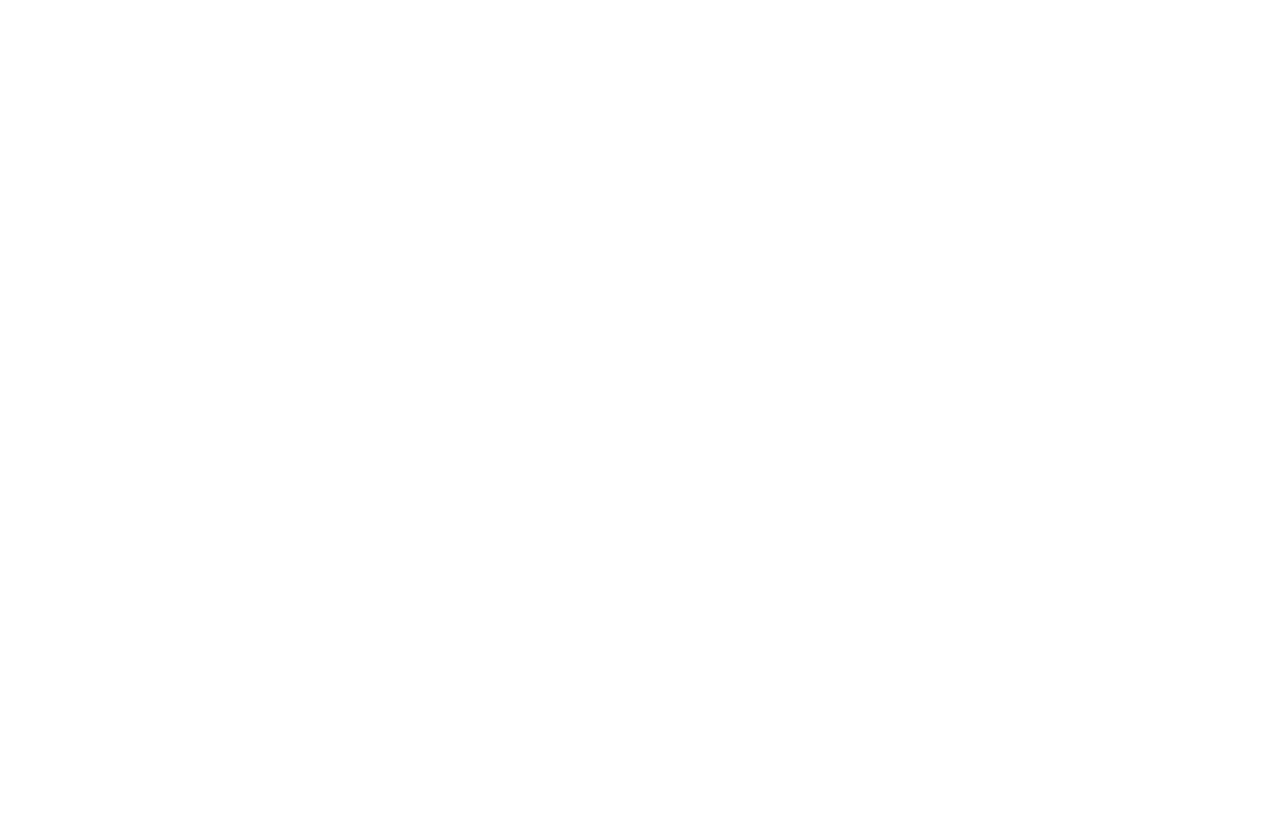
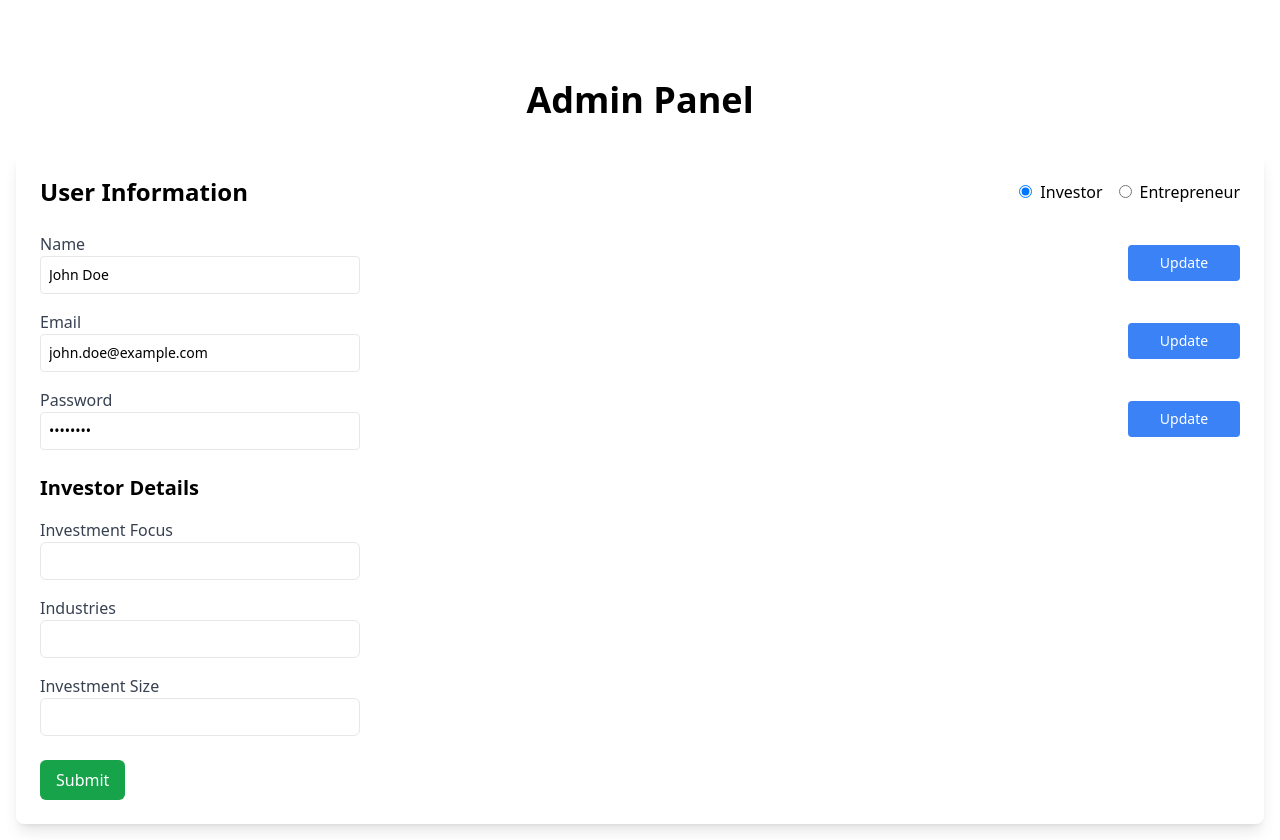
Before and after one commit to huzaifa898/fyp, a React (Create React App) app: page /fyp/pannel in a window 1280 px wide. Before the commit this address had no page. Before the commit the page ends 800 px from the top, so only its background shows below. Built offline with nearby package versions, Linux system fonts and the light colour scheme.

Commit message:
add admin pannel

```diff
--- a/src/App.js
+++ b/src/App.js
@@ -10,6 +10,7 @@
 import LearnMore from './components/Learnmore';
 import Getqoutes from './components/Getqoutes';
 import Footer from './components/Footer';
+import Pannel from './components/Pannel';
 function App() {
   return (
     <div>
@@ -24,6 +25,7 @@
         <Route path="/learn-more" element={<LearnMore />}/>
         <Route path='/getqoutes' element={<Getqoutes/>}/>
         <Route path='/footer' element={<Footer/>}/>
+        <Route path='/pannel' element={<Pannel/>}/>
       </Routes>
     </div>
   );
--- a/src/components/Login.jsx
+++ b/src/components/Login.jsx
@@ -3,7 +3,7 @@
 import * as yup from 'yup';
 import { yupResolver } from '@hookform/resolvers/yup';
 import Header from './Header';
-
+import { Link } from 'react-router-dom';
 const schema = yup.object().shape({
     email: yup.string().email('Invalid email').required('Email is required'),
     password: yup.string().required('Password is required'),
@@ -78,9 +78,11 @@
                     </div>
 
                     <div className="mt-6">
+                        <Link  to={"/pannel"}>
                         <button type="submit" className="w-full bg-blue-500 text-white p-2 rounded">
                             Login
                         </button>
+                        </Link>
                     </div>
                 </form>
             </div>
--- /dev/null
+++ b/src/components/Pannel.jsx
@@ -0,0 +1,241 @@
+import React, { useState } from 'react';
+import { useForm, Controller } from 'react-hook-form';
+import { yupResolver } from '@hookform/resolvers/yup';
+import * as yup from 'yup';
+
+// Validation schema
+const schema = yup.object().shape({
+  name: yup.string().required('Name is required'),
+  email: yup.string().email('Invalid email').required('Email is required'),
+  password: yup.string().min(6, 'Password must be at least 6 characters').required('Password is required'),
+  investmentFocus: yup.string().when('role', {
+    is: 'investor',
+    then: yup.string().required('Investment focus is required'),
+    otherwise: yup.string().nullable()
+  }),
+  industries: yup.string().when('role', {
+    is: 'investor',
+    then: yup.string().required('Industries are required'),
+    otherwise: yup.string().nullable()
+  }),
+  investmentSize: yup.string().when('role', {
+    is: 'investor',
+    then: yup.string().required('Investment size is required'),
+    otherwise: yup.string().nullable()
+  }),
+  businessName: yup.string().when('role', {
+    is: 'entrepreneur',
+    then: yup.string().required('Business name is required'),
+    otherwise: yup.string().nullable()
+  }),
+  industry: yup.string().when('role', {
+    is: 'entrepreneur',
+    then: yup.string().required('Industry is required'),
+    otherwise: yup.string().nullable()
+  }),
+  fundingRequired: yup.string().when('role', {
+    is: 'entrepreneur',
+    then: yup.string().required('Funding required is required'),
+    otherwise: yup.string().nullable()
+  }),
+});
+
+const AdminPanel = () => {
+  const [role, setRole] = useState('investor');
+  const [showSuccessPopup, setShowSuccessPopup] = useState(false);
+
+  const { control, handleSubmit, formState: { errors } } = useForm({
+    resolver: yupResolver(schema),
+    defaultValues: {
+      name: 'John Doe',
+      email: 'john.doe@example.com',
+      password: '********',
+      role: 'investor',
+      investmentFocus: '',
+      industries: '',
+      investmentSize: '',
+      businessName: '',
+      industry: '',
+      fundingRequired: ''
+    },
+  });
+
+  const onSubmit = (data) => {
+    console.log(data);
+    setShowSuccessPopup(true);
+    setTimeout(() => {
+      setShowSuccessPopup(false);
+    }, 3000);
+  };
+
+  return (
+    <div className="container mx-auto p-4 mt-16">
+      <h2 className="text-4xl font-bold text-center mb-8">Admin Panel</h2>
+
+      <div className="bg-white p-6 rounded-lg shadow-lg">
+        <form onSubmit={handleSubmit(onSubmit)}>
+          <div className="flex justify-between items-center mb-6">
+            <h3 className="text-2xl font-semibold">User Information</h3>
+            <div className="flex items-center space-x-4">
+              <div>
+                <input
+                  type="radio"
+                  id="investor"
+                  name="role"
+                  value="investor"
+                  checked={role === 'investor'}
+                  onChange={(e) => setRole(e.target.value)}
+                />
+                <label htmlFor="investor" className="ml-2">Investor</label>
+              </div>
+              <div>
+                <input
+                  type="radio"
+                  id="entrepreneur"
+                  name="role"
+                  value="entrepreneur"
+                  checked={role === 'entrepreneur'}
+                  onChange={(e) => setRole(e.target.value)}
+                />
+                <label htmlFor="entrepreneur" className="ml-2">Entrepreneur</label>
+              </div>
+            </div>
+          </div>
+
+          <div className="space-y-4">
+            <div className="flex justify-between items-center">
+              <div className="flex-1">
+                <label className="block text-gray-700">Name</label>
+                <Controller
+                  name="name"
+                  control={control}
+                  render={({ field }) => <input {...field} className="border rounded p-2 w-full max-w-xs text-sm" />}
+                />
+                {errors.name && <p className="text-red-500 text-sm">{errors.name.message}</p>}
+              </div>
+              <button type="button" className="bg-blue-500 text-white px-4 py-2 rounded text-sm ml-2 w-28">Update</button>
+            </div>
+
+            <div className="flex justify-between items-center">
+              <div className="flex-1">
+                <label className="block text-gray-700">Email</label>
+                <Controller
+                  name="email"
+                  control={control}
+                  render={({ field }) => <input {...field} className="border rounded p-2 w-full max-w-xs text-sm" />}
+                />
+                {errors.email && <p className="text-red-500 text-sm">{errors.email.message}</p>}
+              </div>
+              <button type="button" className="bg-blue-500 text-white px-4 py-2 rounded text-sm ml-2 w-28">Update</button>
+            </div>
+
+            <div className="flex justify-between items-center">
+              <div className="flex-1">
+                <label className="block text-gray-700">Password</label>
+                <Controller
+                  name="password"
+                  control={control}
+                  render={({ field }) => <input type="password" {...field} className="border rounded p-2 w-full max-w-xs text-sm" />}
+                />
+                {errors.password && <p className="text-red-500 text-sm">{errors.password.message}</p>}
+              </div>
+              <button type="button" className="bg-blue-500 text-white px-4 py-2 rounded text-sm ml-2 w-28">Update</button>
+            </div>
+          </div>
+
+          {role === 'investor' && (
+            <div className="mt-6 space-y-4">
+              <h3 className="text-xl font-semibold mb-4">Investor Details</h3>
+              <div>
+                <label className="block text-gray-700">Investment Focus</label>
+                <Controller
+                  name="investmentFocus"
+                  control={control}
+                  render={({ field }) => <input {...field} className="w-full p-2 border rounded-md text-sm max-w-xs" />}
+                />
+                {errors.investmentFocus && <p className="text-red-500 text-sm">{errors.investmentFocus.message}</p>}
+              </div>
+              <div>
+                <label className="block text-gray-700">Industries</label>
+                <Controller
+                  name="industries"
+                  control={control}
+                  render={({ field }) => <input {...field} className="w-full p-2 border rounded-md text-sm max-w-xs" />}
+                />
+                {errors.industries && <p className="text-red-500 text-sm">{errors.industries.message}</p>}
+              </div>
+              <div>
+                <label className="block text-gray-700">Investment Size</label>
+                <Controller
+                  name="investmentSize"
+                  control={control}
+                  render={({ field }) => <input {...field} className="w-full p-2 border rounded-md text-sm max-w-xs" />}
+                />
+                {errors.investmentSize && <p className="text-red-500 text-sm">{errors.investmentSize.message}</p>}
+              </div>
+            </div>
+          )}
+
+          {role === 'entrepreneur' && (
+            <div className="mt-6 space-y-4">
+              <h3 className="text-xl font-semibold mb-4">Entrepreneur Details</h3>
+              <div>
+                <label className="block text-gray-700">Business Name</label>
+                <Controller
+                  name="businessName"
+                  control={control}
+                  render={({ field }) => <input {...field} className="w-full p-2 border rounded-md text-sm max-w-xs" />}
+                />
+                {errors.businessName && <p className="text-red-500 text-sm">{errors.businessName.message}</p>}
+              </div>
+              <div>
+                <label className="block text-gray-700">Industry</label>
+                <Controller
+                  name="industry"
+                  control={control}
+                  render={({ field }) => <input {...field} className="w-full p-2 border rounded-md text-sm max-w-xs" />}
+                />
+                {errors.industry && <p className="text-red-500 text-sm">{errors.industry.message}</p>}
+              </div>
+              <div>
+                <label className="block text-gray-700">Funding Required</label>
+                <Controller
+                  name="fundingRequired"
+                  control={control}
+                  render={({ field }) => <input {...field} className="w-full p-2 border rounded-md text-sm max-w-xs" />}
+                />
+                {errors.fundingRequired && <p className="text-red-500 text-sm">{errors.fundingRequired.message}</p>}
+              </div>
+            </div>
+          )}
+
+          <div className="mt-6">
+            <button
+              type="submit"
+              className="bg-green-600 text-white px-4 py-2 rounded-md hover:bg-green-700 transition duration-300"
+            >
+              Submit
+            </button>
+          </div>
+        </form>
+      </div>
+
+      {showSuccessPopup && (
+        <div className="fixed inset-0 flex items-center justify-center z-50">
+          <div className="bg-white p-4 rounded-lg shadow-lg">
+            <h3 className="text-lg font-semibold">Success</h3>
+            <p>Your details have been successfully updated!</p>
+            <button
+              onClick={() => setShowSuccessPopup(false)}
+              className="mt-4 bg-blue-500 text-white px-4 py-2 rounded-md"
+            >
+              Close
+            </button>
+          </div>
+        </div>
+      )}
+    </div>
+  );
+};
+
+export default AdminPanel;
```
